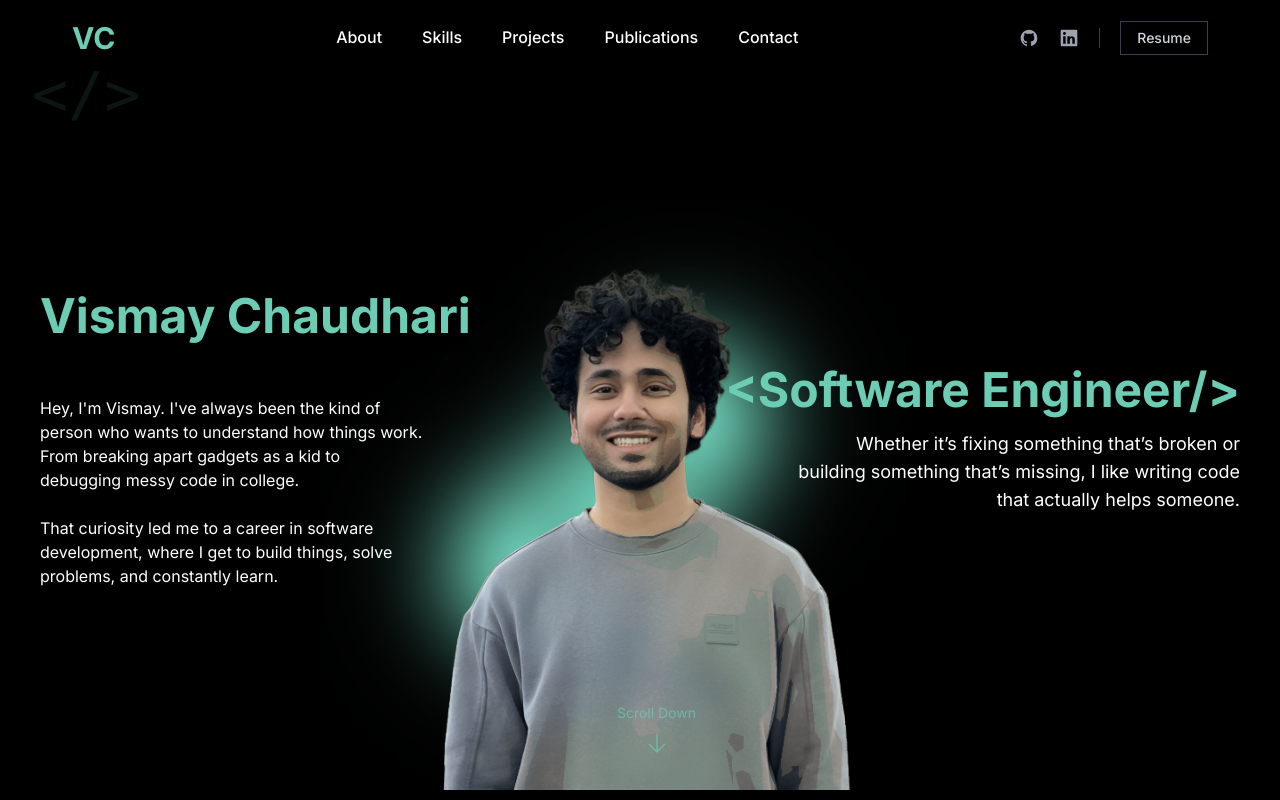
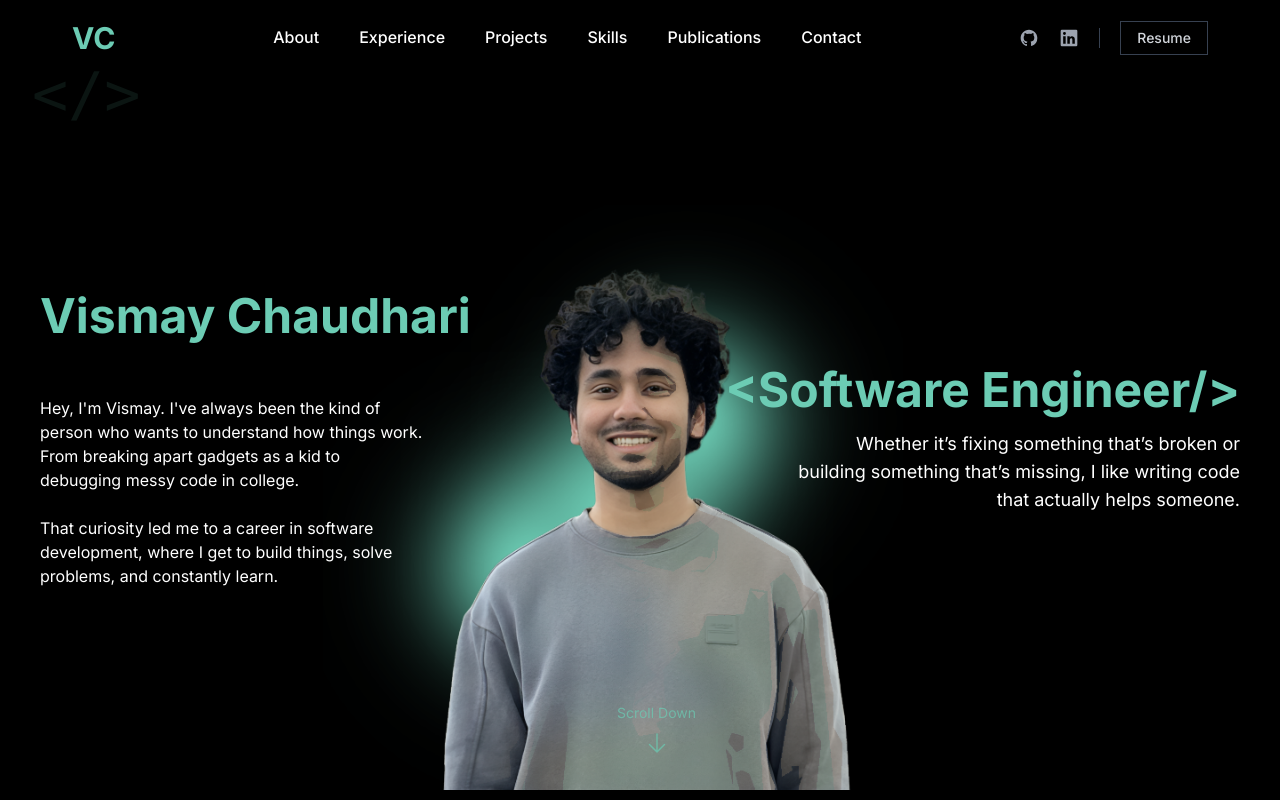
Before and after one commit to veeoid/portfolio_v2, a React (Vite) app: page / in a window 1280 px wide. Shown: the top 800 px of the page. Built offline with nearby package versions, Linux system fonts and the light colour scheme.

Commit message:
Update Header component links and add Skills section

```diff
--- a/src/components/Header.tsx
+++ b/src/components/Header.tsx
@@ -42,10 +42,10 @@ export default function Header() {
             </li>
             <li>
               <a
-                href="#skills"
+                href="#timeline"
                 className="group relative text-base font-medium text-white transition-colors hover:text-[#6cccb4]"
               >
-                Skills
+                Experience
                 <span className="absolute -bottom-1 left-0 h-[2px] w-0 bg-[#6cccb4] transition-all duration-300 group-hover:w-full"></span>
               </a>
             </li>
@@ -55,6 +55,15 @@ export default function Header() {
                 className="group relative text-base font-medium text-white transition-colors hover:text-[#6cccb4]"
               >
                 Projects
+                <span className="absolute -bottom-1 left-0 h-[2px] w-0 bg-[#6cccb4] transition-all duration-300 group-hover:w-full"></span>
+              </a>
+            </li>
+            <li>
+              <a
+                href="#skills"
+                className="group relative text-base font-medium text-white transition-colors hover:text-[#6cccb4]"
+              >
+                Skills
                 <span className="absolute -bottom-1 left-0 h-[2px] w-0 bg-[#6cccb4] transition-all duration-300 group-hover:w-full"></span>
               </a>
             </li>
```
